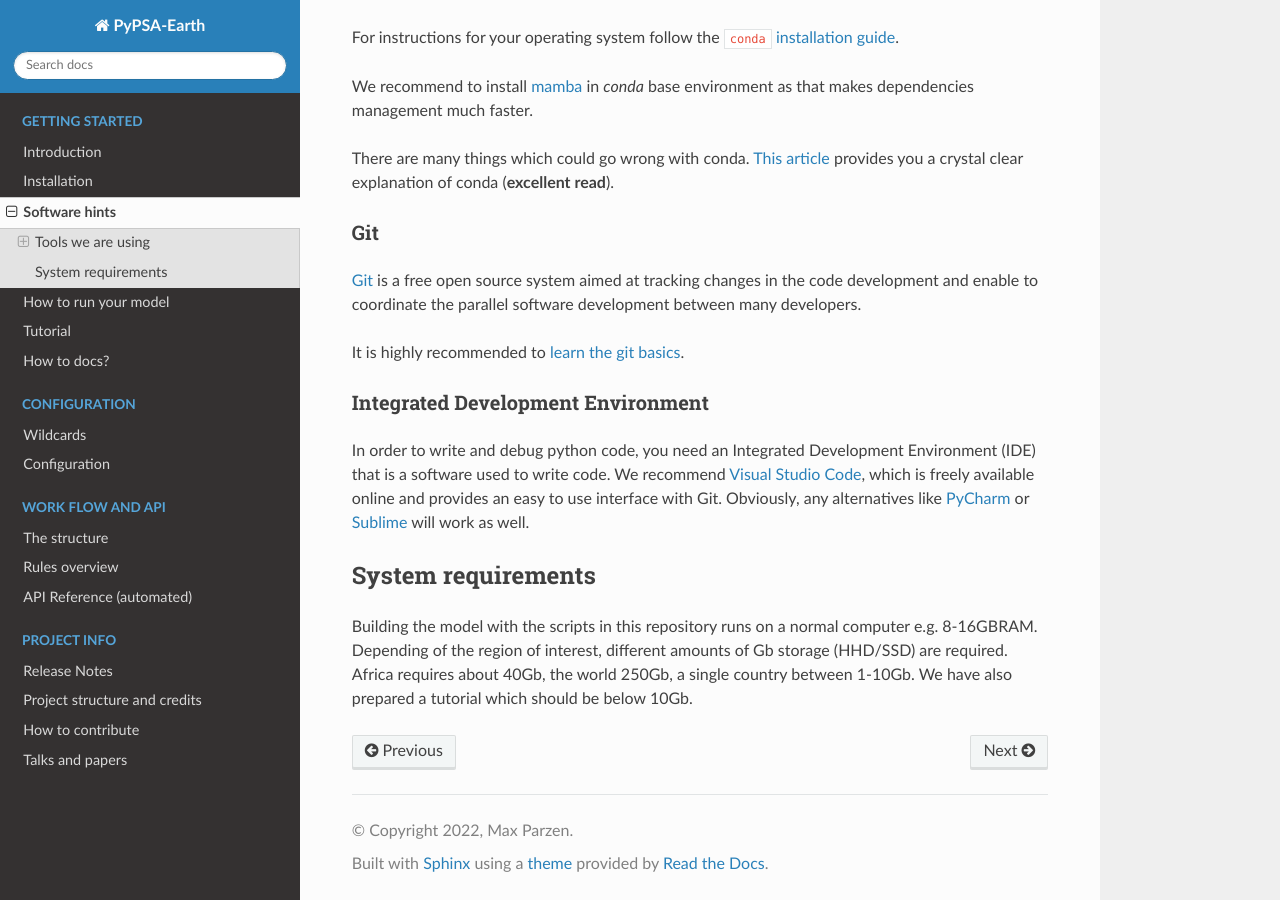
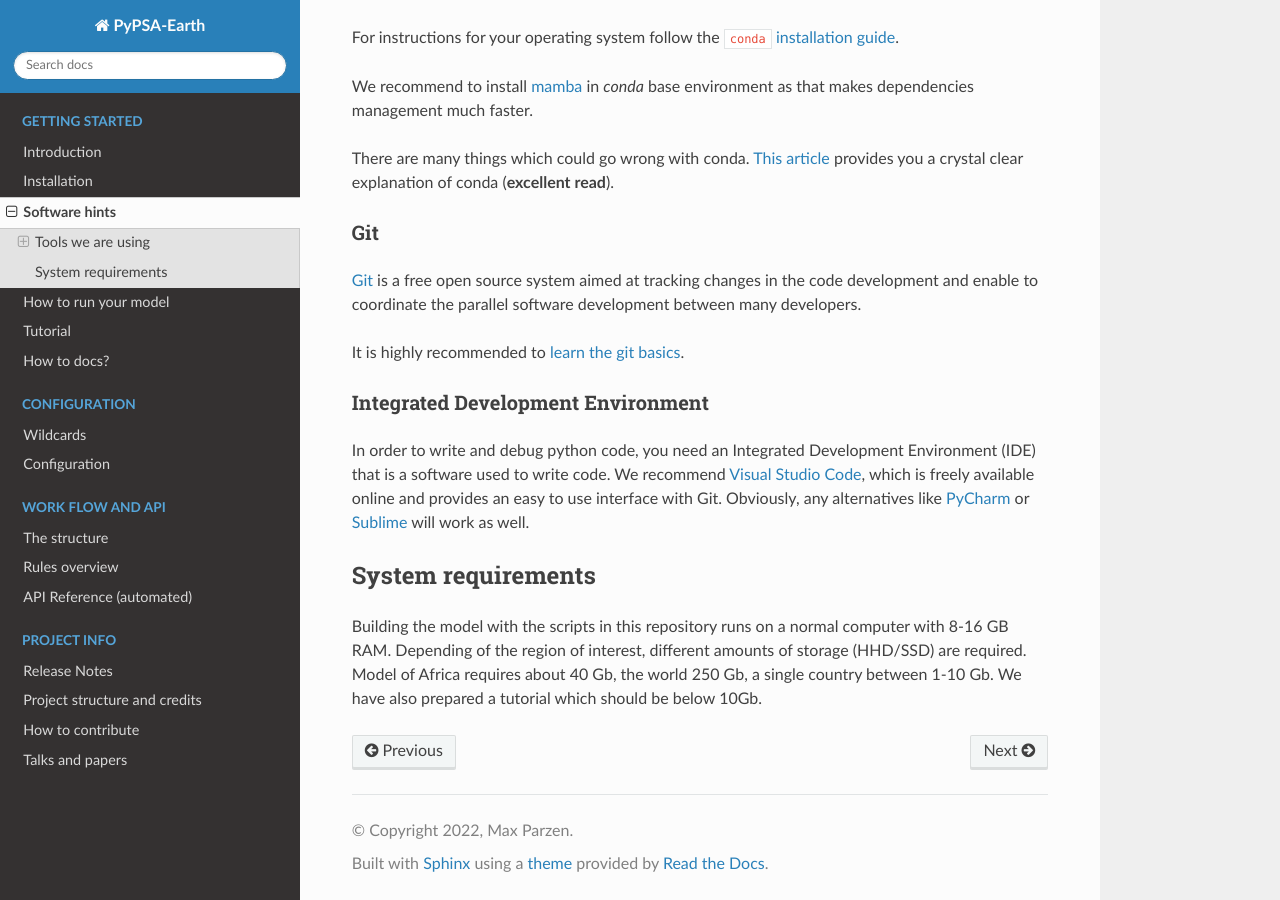
Before and after one commit to pypsa-meets-earth/pypsa-earth, a Sphinx documentation site: the page built from doc/software_hints.rst, in a window 1280 px wide and 900 px high, scrolled down 628 px. Built offline with Sphinx 7.4.7 and the Read the Docs theme 2.0.0, drawn with Linux system fonts in a browser that asks for light colours; pages that are not in the unit, such as notebooks, are missing from menus; the version number could not be read and is left out.

Commit message:
Improve formatting

```diff
--- a/doc/software_hints.rst
+++ b/doc/software_hints.rst
@@ -63,4 +63,4 @@
 System requirements
 ===================
 
-Building the model with the scripts in this repository runs on a normal computer e.g. 8-16GBRAM. Depending of the region of interest, different amounts of Gb storage (HHD/SSD) are required. Africa requires about 40Gb, the world 250Gb, a single country between 1-10Gb. We have also prepared a tutorial which should be below 10Gb.
+Building the model with the scripts in this repository runs on a normal computer with 8-16 GB RAM. Depending of the region of interest, different amounts of storage (HHD/SSD) are required. Model of Africa requires about 40 Gb, the world 250 Gb, a single country between 1-10 Gb. We have also prepared a tutorial which should be below 10Gb.
```
